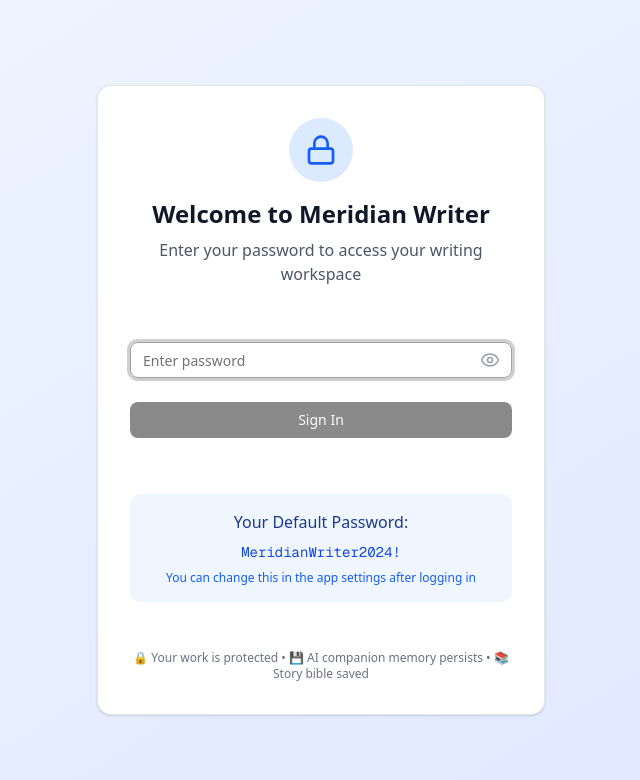
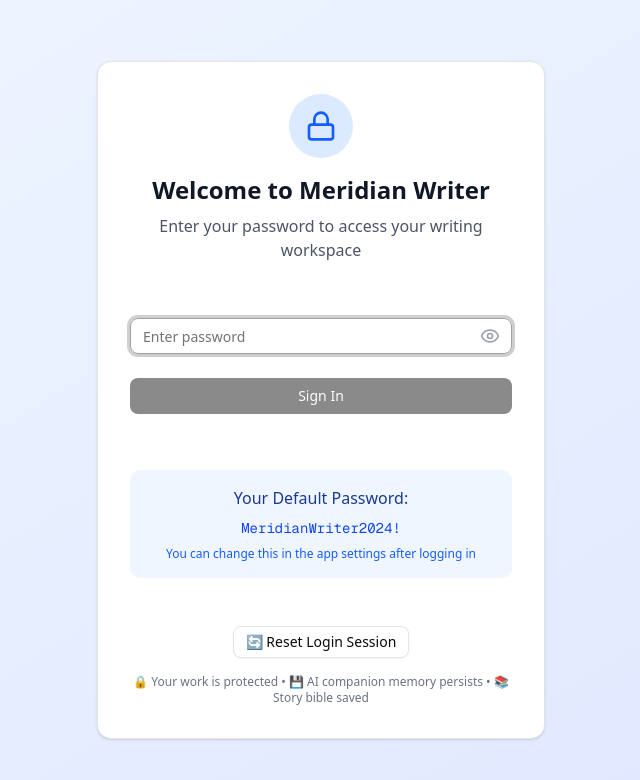
Before and after one commit to melymacabreart-river/meridian-writer, a Next.js app: page /login in a window 1280 px wide. Shown: the top 780 px of the page, without its empty margins (319-959 px from the left). Built offline with nearby package versions, Linux system fonts and the light colour scheme; no server answers.

Commit message:
Add login session reset button to prevent lockouts

```diff
--- a/src/app/login/page.tsx
+++ b/src/app/login/page.tsx
@@ -104,6 +104,18 @@ export default function LoginPage() {
         </div>
 
         <div className="mt-6 text-center">
+          <Button
+            variant="outline"
+            size="sm"
+            onClick={() => {
+              localStorage.clear();
+              sessionStorage.clear();
+              window.location.reload();
+            }}
+            className="mb-4"
+          >
+            🔄 Reset Login Session
+          </Button>
           <p className="text-xs text-gray-500 dark:text-gray-400">
             🔒 Your work is protected • 💾 AI companion memory persists • 📚 Story bible saved
           </p>
```
